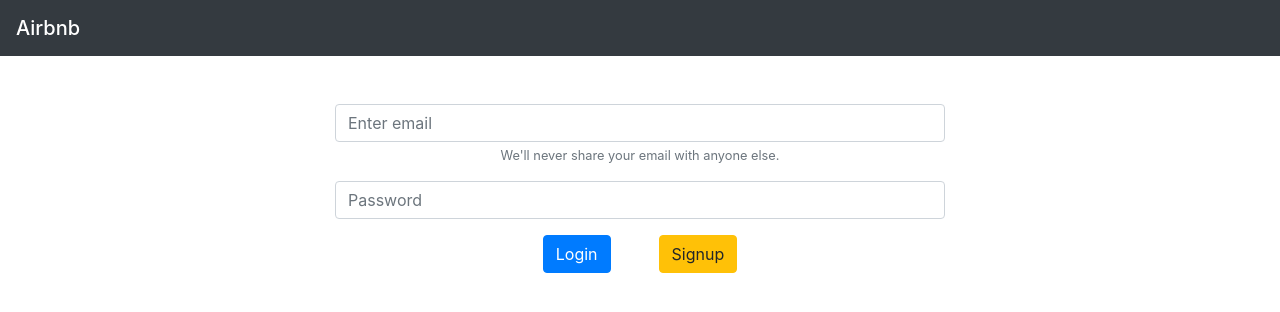
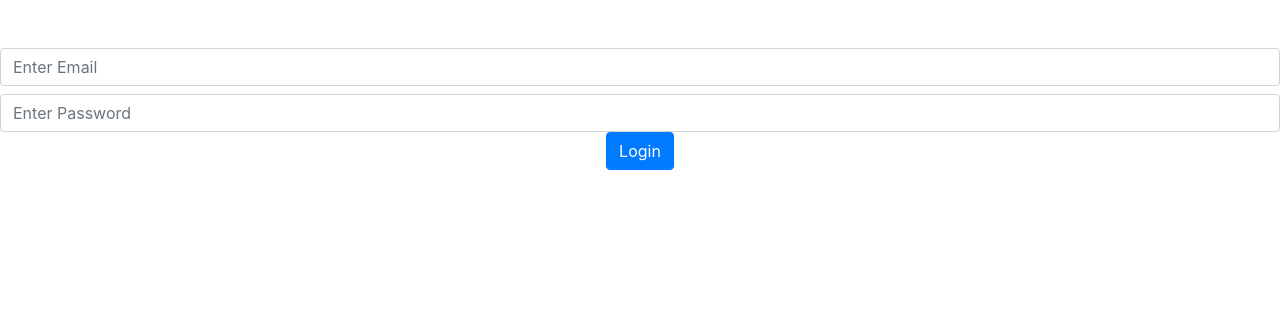
Before and after one commit to ameyapoteyofficial/Bed-and-Breakfast, a React (Create React App) app in the folder client/: page / in a window 1280 px wide. Shown: the top 312 px of the page. Built offline with nearby package versions, Linux system fonts and the light colour scheme.

Commit message:
code template changes

```diff
--- a/client/src/components/login.js
+++ b/client/src/components/login.js
@@ -1,25 +1,49 @@
-import React, {Fragment, useEffect, useState} from "react";
+import React, {Component, Fragment, useEffect, useState} from "react";
+import axios from "axios";
+import { withRouter } from "react-router-dom";
 
+class LoginPage extends Component{
+    constructor(props){
+        super(props);
 
-const LoginPage = () =>{
-    return <Fragment>
-    <nav class="navbar navbar-dark bg-dark">
-        <span class="navbar-brand mb-0 h1">Airbnb</span>
+        this.onSubmitForm = this.onSubmitForm.bind(this);
 
-        </nav>
-        <div className="container mt-5 w-50">
-        <form >
-            <div className="form-group">
-                <input type="email" className="form-control" id="exampleInputEmail1" aria-describedby="emailHelp" placeholder="Enter email"></input>
-                <small id="emailHelp" className="form-text text-muted">We'll never share your email with anyone else.</small>
-            </div>
-            <div className="form-group">
-                <input type="password" className="form-control" id="exampleInputPassword1" placeholder="Password"></input>
-            </div>
-            <button type="submit" className="btn btn-primary mr-5">Login</button>
-            <button type="submit" className="btn btn-warning">Signup</button>
+        this.state = {
+            emailId : "",
+            password : ""
+        };
+    }
+    setEmailId(e){
+        this.setState({emailId: e.target.value});
+    }
+    setPassword(e){
+        this.setState({password: e.target.value});
+    }
+    onSubmitForm(e) {
+        e.preventDefault();
+        alert("form submitted!!");
+    }
+    render(){
+    return (
+        <form className = "mt-5" onSubmit= {this.onSubmitForm}>
+
+                    <input
+                        type = "text"
+                        className = "form-control  mt-2"
+                        value = {this.state.emailId}
+                        placeholder = "Enter Email"
+                        onChange = {this.setEmailId.bind(this)}
+                        />
+                    <input
+                        type = "password"
+                        className = "form-control  mt-2"
+                        value = {this.state.password}
+                        placeholder = "Enter Password"
+                        onChange = {this.setPassword.bind(this)}
+                        />
+                <button type="submit" className="btn btn-primary">Login</button>
         </form>
-        </div>
-    </Fragment>
+    );
+    }
 }
-export default LoginPage;
+export default withRouter(LoginPage);
```
